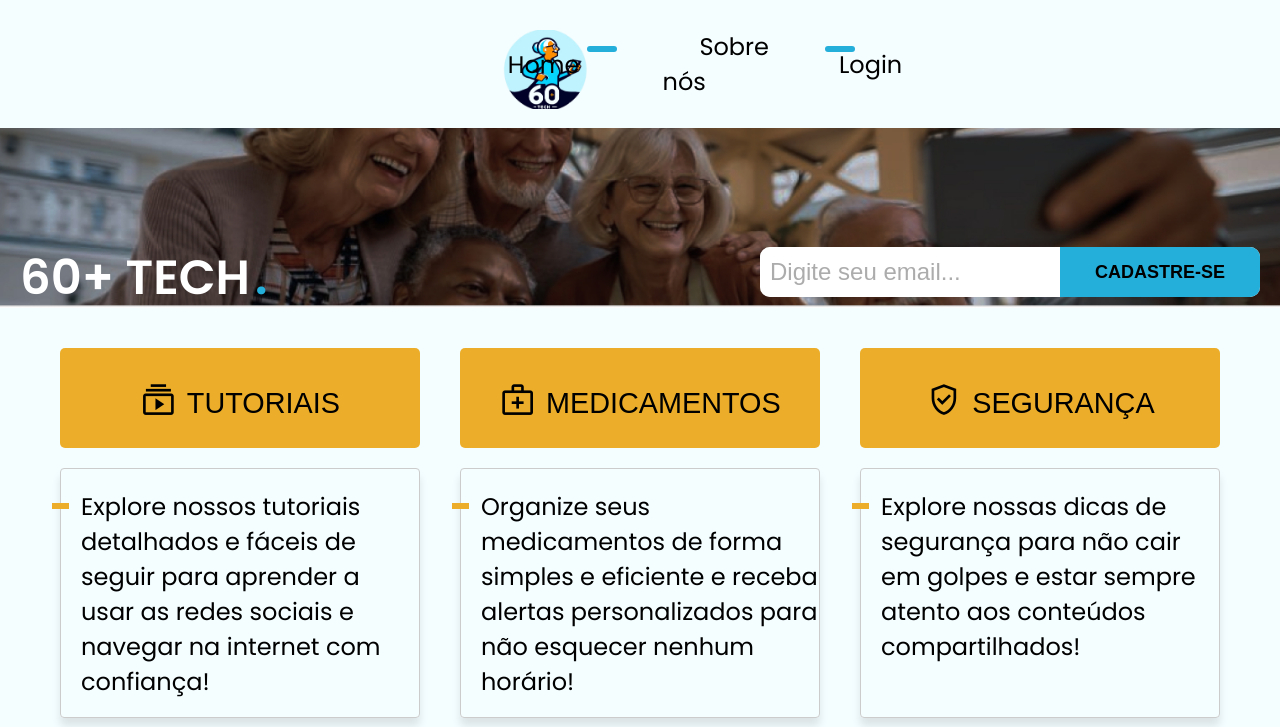
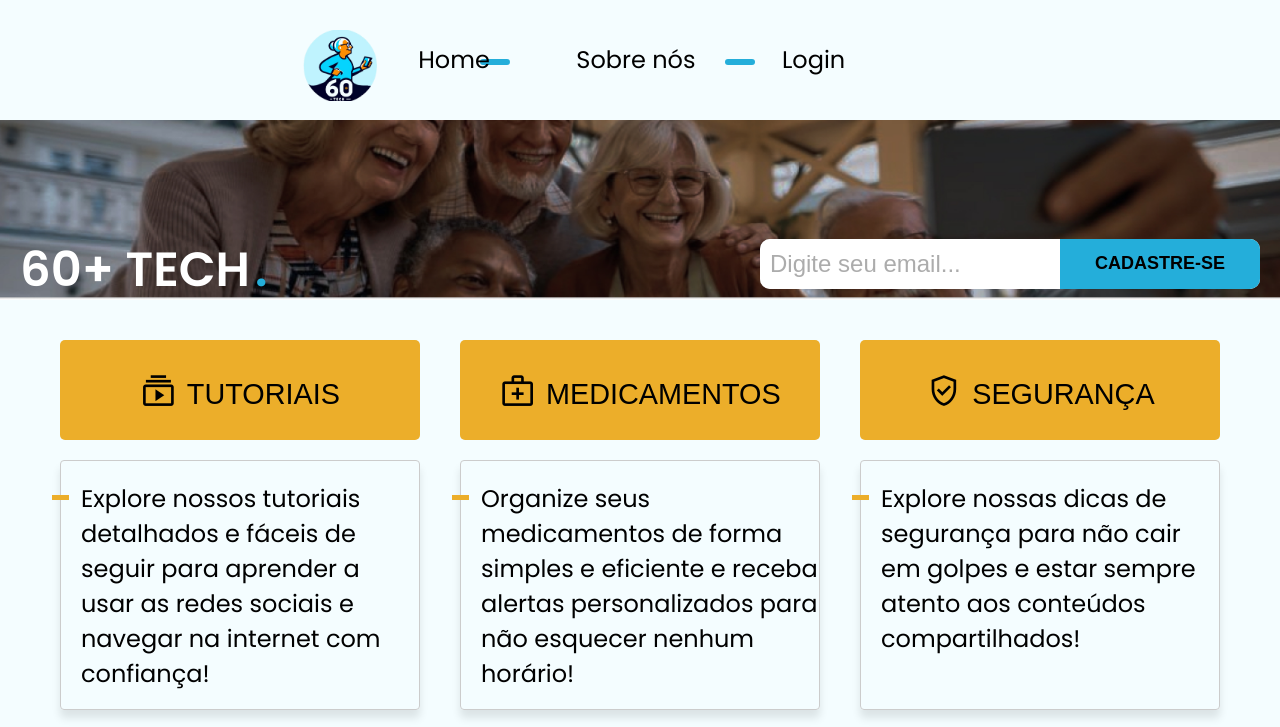
Before and after one commit to ICEI-PUC-Minas-PMV-SI/pmv-si-2024-1-pe1-t5-60tech, a plain HTML site: page src/index.html in a window 1280 px wide. Shown: the top 727 px of the page. Drawn offline with nearby package versions, Linux system fonts and the light colour scheme.

Commit message:
responsive-1440px

```diff
--- a/src/styles.css
+++ b/src/styles.css
@@ -374,7 +374,57 @@ p.copyright {
 .material-icons.md-48 {
   font-size: 48px;
 }
+@media (max-width: 1440px) {
+  header {
+    padding: 10px 300px;
+  }
 
+  .logo img {
+    width: 80px;
+  }
+
+  nav ul {
+    justify-content: space-around;
+  }
+
+  nav ul li a {
+    padding: 20px 10px;
+  }
+
+  nav ul {
+    width: auto;
+
+    padding: 0;
+  }
+
+  nav ul li:not(:last-child) {
+    margin-right: 10px;
+  }
+
+  nav ul li {
+    width: auto;
+
+    padding: 0;
+  }
+
+  .detalhe-01 {
+    position: absolute;
+    height: 0.23em;
+    width: 1.23em;
+    background-color: #24aeda;
+    border-radius: 3px;
+    margin: 17px 45px;
+  }
+
+  .detalhe-02 {
+    position: absolute;
+    height: 0.23em;
+    width: 1.23em;
+    background-color: #24aeda;
+    border-radius: 3px;
+    margin: 17px -200px;
+  }
+}
 @media (max-width: 768px) {
   nav ul li a {
     padding: 20px;
```
Also changed, not shown: src/index.html (line endings or trailing spaces).
